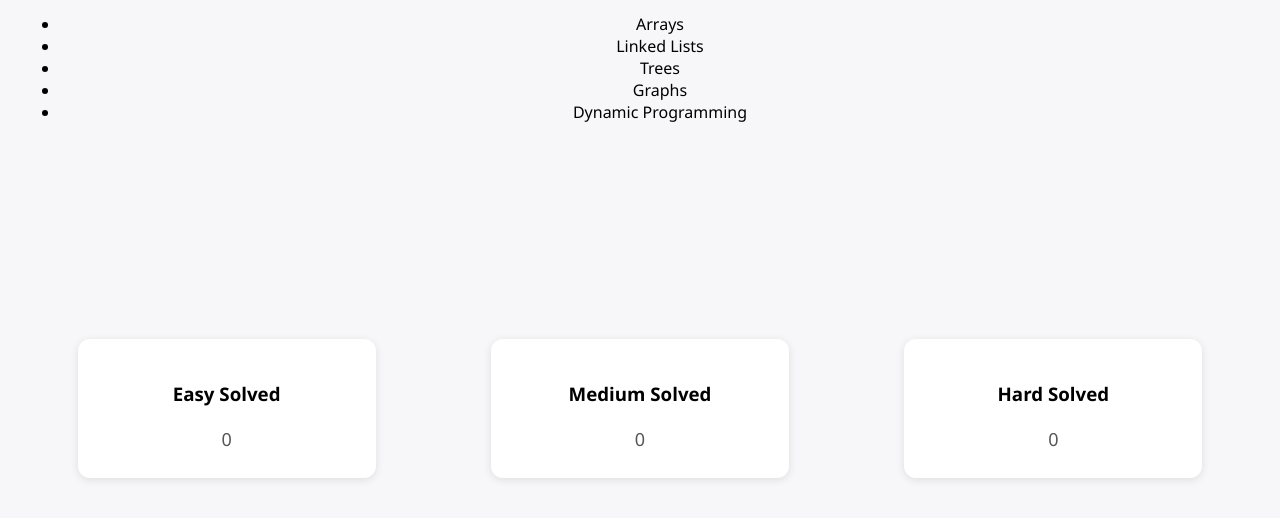
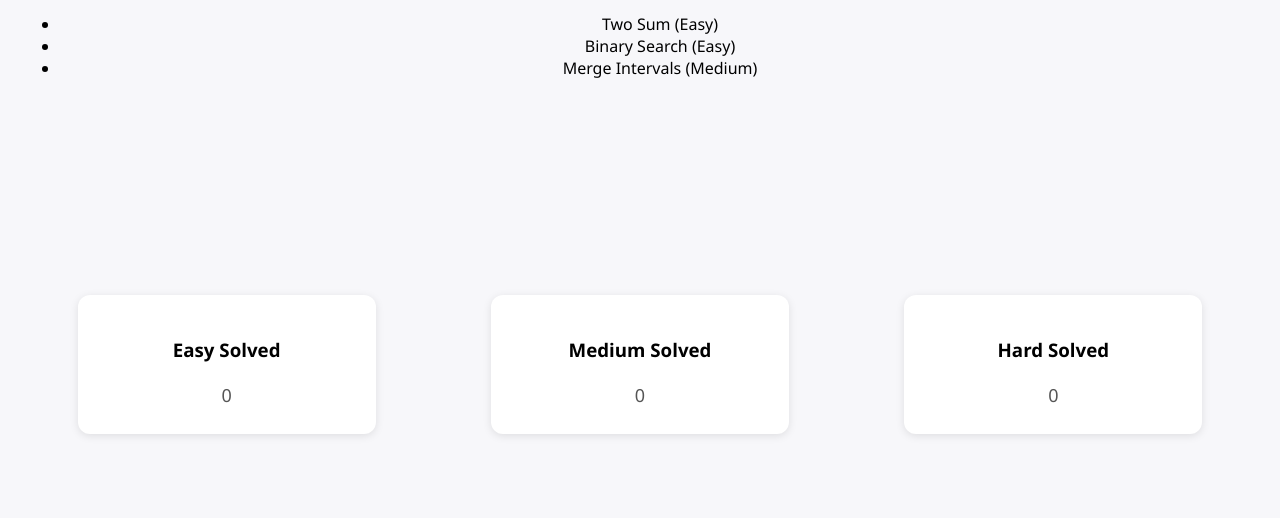
Before and after one commit to samadrita03-beep/ai-interview-prep, a plain HTML site: page dsa-tracker.html in a window 1280 px wide. Shown: the part 260-778 px from the top of the page. Drawn offline with Linux system fonts and the light colour scheme.

Commit message:
add array of objects to dsa problems list

```diff
--- a/dsa-tracker.html
+++ b/dsa-tracker.html
@@ -12,10 +12,12 @@
                 <a href="dsa-tracker.html">DSA Tracker</a>
             </nav>
         </header>
+
         <section>
             <h1>Your DSA Progress</h1>
             <ul id="topicList"></ul>
         </section>
+
         <section>
             <div class="cards-container">
                 <div class="card">
@@ -32,13 +34,21 @@
                 </div>
             </div>
         </section>
+
         <script>
-        let topics = ["Arrays", "Linked Lists", "Trees", "Graphs", "Dynamic Programming"];
-        for (let i = 0; i < topics.length; i++) {
+
+            let problems = [
+                { name: "Two Sum", difficulty: "Easy", solved: false },
+                { name: "Binary Search", difficulty: "Easy", solved: true },
+                { name: "Merge Intervals", difficulty: "Medium", solved: false }
+            ];
+            for (let i = 0; i < problems.length; i++) {
                 let listItem = document.createElement("li");
-            listItem.textContent = topics[i];
+                listItem.textContent = problems[i].name + " (" + problems[i].difficulty + ")";
                document.getElementById("topicList").appendChild(listItem);
             }
+
+
 
         </script>
     </body>
```
Lines whose indentation alone changed are shown as unchanged.
